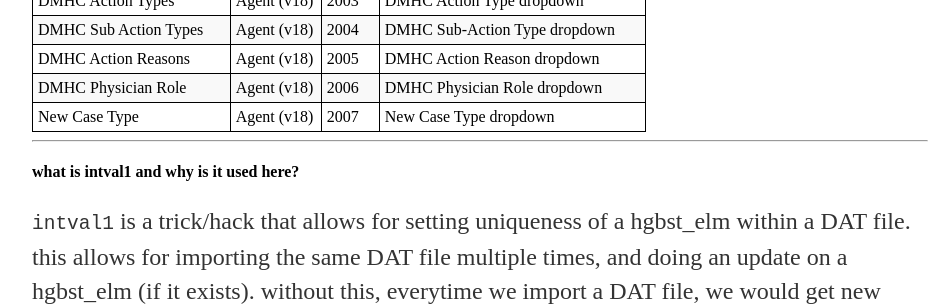
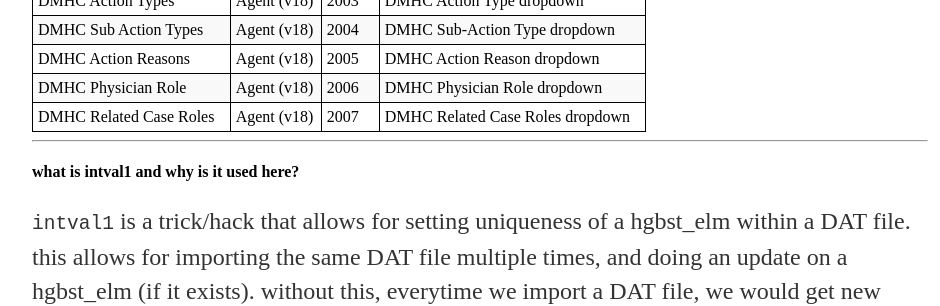
Before and after one commit to DovetailSoftware/dovetail-defined, a Jekyll site: the page built from pages/user-defined-lists.md, in a window 1280 px wide. Shown: the part 1103-1409 px from the top of the page, without its empty margins (160-1100 px from the left). Built offline with Jekyll 4.4.1, drawn with Linux system fonts in a browser that asks for light colours.

Commit message:
Update user-defined-lists.md

```diff
--- a/pages/user-defined-lists.md
+++ b/pages/user-defined-lists.md
@@ -42,7 +42,7 @@ description: Custom User-defined Lists created by Dovetail
 | DMHC Sub Action Types | Agent (v18) | 2004 | DMHC Sub-Action Type dropdown |
 | DMHC Action Reasons | Agent (v18) | 2005 | DMHC Action Reason dropdown |
 | DMHC Physician Role | Agent (v18) | 2006 | DMHC Physician Role dropdown |
-| New Case Type | Agent (v18) | 2007 | New Case Type dropdown |
+| DMHC Related Case Roles | Agent (v18) | 2007 | DMHC Related Case Roles dropdown |
 
 ---
 
```
